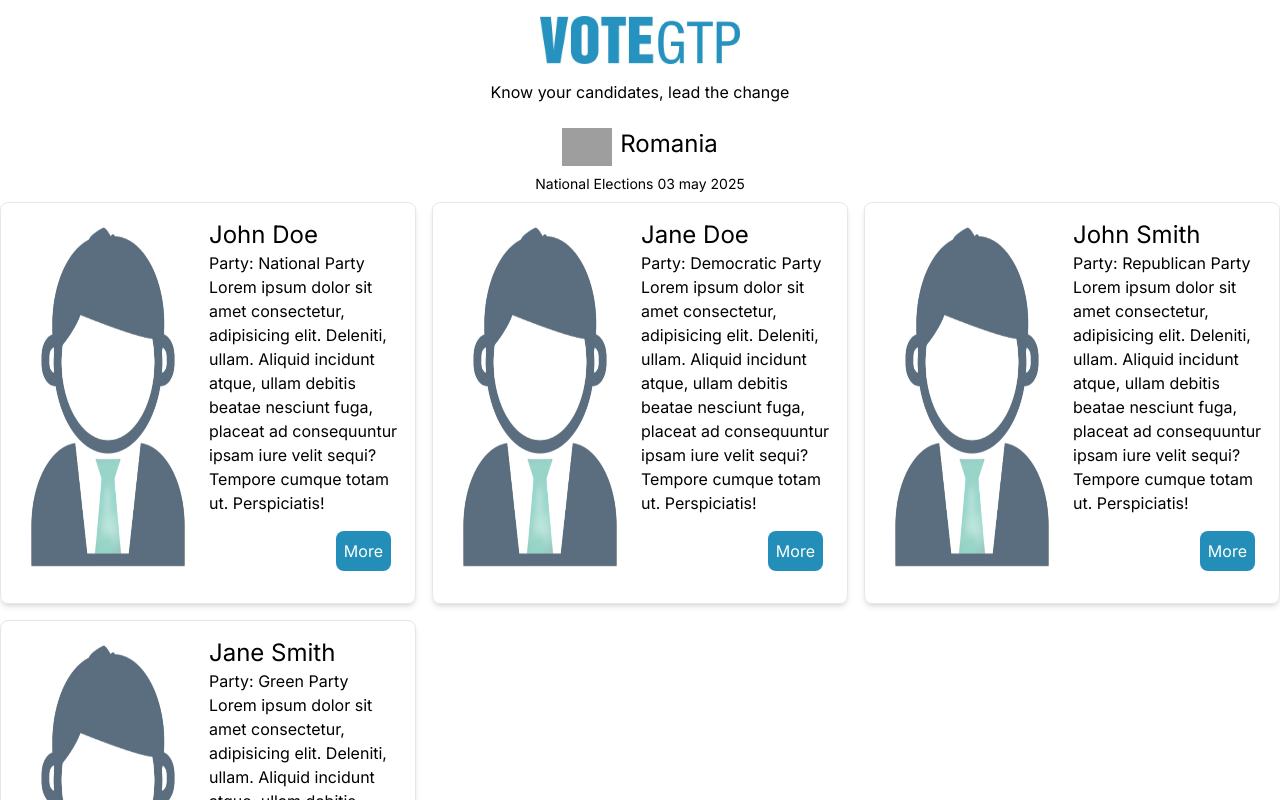
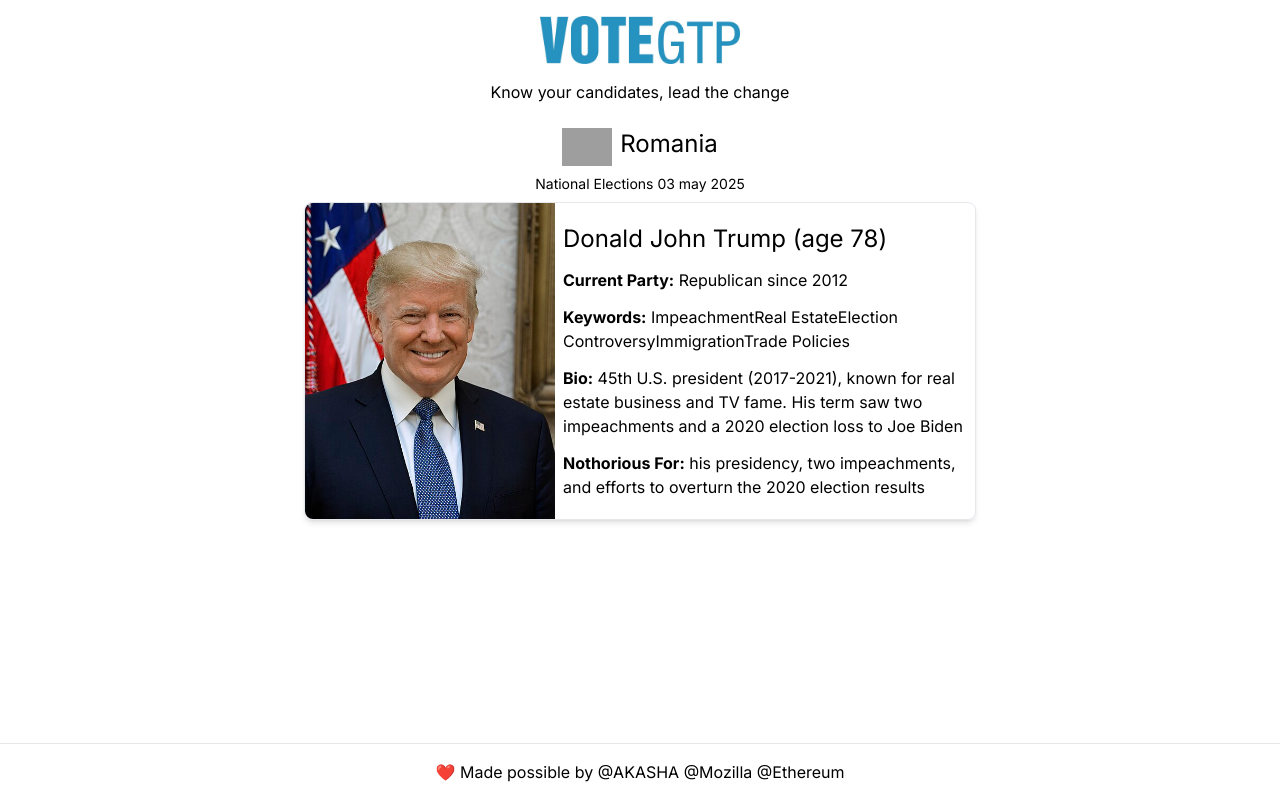
Before and after one commit to 42piratas/VOTEgpt, a Next.js app: page /elections/national-elections in a window 1280 px wide. Shown: the top 800 px of the page. Built offline with nearby package versions, Linux system fonts and the light colour scheme; grey boxes are pictures that could not be loaded.

Commit message:
adjusts about elections page and candidate cards

```diff
--- a/src/app/elections/national-elections/components/candidateBox.tsx
+++ b/src/app/elections/national-elections/components/candidateBox.tsx
@@ -1,83 +1,41 @@
 'use client';
 
 import { Candidate } from '@/app/Common/types';
-import { Box, Modal } from '@mui/material';
 import Image from 'next/image';
-import React, { useState } from 'react';
-import style from 'styled-jsx/style';
+import React from 'react';
 
-const CandidateInformationModal: React.FC<{ candidate: Candidate }> = ({
-  candidate,
-}) => {
-  const [open, setOpen] = useState(false);
-  const handleClose = () => setOpen(false);
+const CandidateBox: React.FC<{ candidate: Candidate }> = ({ candidate }) => {
   return (
-    <div className='max-w-xl border rounded-lg shadow-md flex justify-between'>
-      <Modal
-        open={open}
-        onClose={handleClose}
-        aria-labelledby='modal-modal-title'
-        aria-describedby='modal-modal-description'
-      >
-        <Box sx={style}>
+    <div className='max-w-2xl border rounded-lg shadow-md flex justify-between'>
       <Image
+        style={{
+          borderRadius: '.5rem 0 0 .5rem',
+        }}
         src={candidate.image}
         alt={candidate.name}
-            width={200}
+        width={250}
         height={200}
         className='mx-auto'
-            objectFit='contain'
+        objectFit='cover'
         objectPosition='center'
       />
-          <div className='flex flex-col justify-between px-2 py-4 '>
-            <h3 className='text-2xl'>{candidate.name}</h3>
-            <p>Party: {candidate.party}</p>
-            <span title={candidate.description}>
-              {candidate.description.length > 300
-                ? candidate.description.slice(0, 100) + '...'
-                : candidate.description}
+      <div className='flex flex-col justify-between px-2 py-5 gap-2'>
+        <h3 className='text-2xl'>{`${candidate.name} (age ${candidate.age})`}</h3>
+        <p>
+          <strong>Current Party:</strong> {candidate.partyCurrent}
+        </p>
+        <p>
+          <strong>Keywords:</strong> {candidate.keyworkds}
+        </p>
+        <span title={candidate.bio}>
+          <strong>Bio:</strong> {candidate.bio}
+        </span>
+        <span title={candidate.nothoriousFor}>
+          <strong>Nothorious For:</strong> {candidate.nothoriousFor}
         </span>
       </div>
-        </Box>
-      </Modal>
     </div>
   );
 };
 
-const CandidateBox: React.FC<{ candidate: Candidate }> = ({ candidate }) => {
-  const [open, setOpen] = useState(false);
-
-  return (
-    <>
-      <div className='max-w-xl border rounded-lg shadow-md flex justify-between'>
-        <Image
-          src={candidate.image}
-          alt={candidate.name}
-          width={200}
-          height={200}
-          className='mx-auto'
-          objectFit='contain'
-          objectPosition='center'
-        />
-        <div className='flex flex-col justify-between px-2 py-4 '>
-          <h3 className='text-2xl'>{candidate.name}</h3>
-          <p>Party: {candidate.party}</p>
-          <span title={candidate.description}>
-            {candidate.description.length > 300
-              ? candidate.description.slice(0, 100) + '...'
-              : candidate.description}
-          </span>
-          <button
-            onClick={() => setOpen(true)}
-            className='w-fit bg-[#238FB8] text-white p-2 rounded-lg self-end m-4'
-          >
-            More
-          </button>
-        </div>
-      </div>
-      {open && <CandidateInformationModal candidate={candidate} />}
-    </>
-  );
-};
-
 export default CandidateBox;
--- a/src/app/elections/national-elections/data.ts
+++ b/src/app/elections/national-elections/data.ts
@@ -2,30 +2,42 @@ import { Candidate } from '@/app/Common/types';
 
 export const CandidatesPresidentialELections: Candidate[] = [
   {
-    image: '/illustration-businessman.png',
-    name: 'John Doe',
-    party: 'National Party',
-    description:
-      'Lorem ipsum dolor sit amet consectetur, adipisicing elit. Deleniti, ullam. Aliquid incidunt atque, ullam debitis beatae nesciunt fuga, placeat ad consequuntur ipsam iure velit sequi? Tempore cumque totam ut. Perspiciatis!',
-  },
-  {
-    image: '/illustration-businessman.png',
-    name: 'Jane Doe',
-    party: 'Democratic Party',
-    description:
-      'Lorem ipsum dolor sit amet consectetur, adipisicing elit. Deleniti, ullam. Aliquid incidunt atque, ullam debitis beatae nesciunt fuga, placeat ad consequuntur ipsam iure velit sequi? Tempore cumque totam ut. Perspiciatis!',
-  },
-  {
-    image: '/illustration-businessman.png',
-    name: 'John Smith',
-    party: 'Republican Party',
-    description:
-      'Lorem ipsum dolor sit amet consectetur, adipisicing elit. Deleniti, ullam. Aliquid incidunt atque, ullam debitis beatae nesciunt fuga, placeat ad consequuntur ipsam iure velit sequi? Tempore cumque totam ut. Perspiciatis!',
-  },
-  {
-    image: '/illustration-businessman.png',
-    name: 'Jane Smith',
-    party: 'Green Party',
+    image: '/Donald_Trump_official_portrait.jpg',
+    name: 'Donald John Trump',
+    born: '1946, New York City, U.S.',
+    education: 'Bachelor of Science in Economics, 1968',
+    age: 78,
+    partyCurrent: 'Republican since 2012',
+    partyPrevious: 'Republican (1987–1999, 2009–2011)',
+    links: [
+      {
+        wikipedia: 'https://en.wikipedia.org/wiki/Donald_Trump',
+        website: 'https://www.donaldjtrump.com/',
+        social: 'https://www.instagram.com/realdonaldtrump/',
+      },
+    ],
+    platform:
+      'tax cuts and deregulation, border wall and strict immigration policies, renegotiating trade deals, repeal and replace Obamacare, “America First” foreign policy.',
+    endorsements:
+      'Rudy Giuliani, Newt Gingrich, Jerry Falwell Jr, various Republican governor, conservative business leaders.',
+    foundingSources:
+      'personal wealth, donations, fundraising events, Political Action Committees (PACs), Small Dollar Donations.',
+    previewsPoliticalExperience:
+      'before his presidency, he had limited political experience, briefly running in the 2000 Reform Party primaries and considering presidential bids in 1988, 2004, and 2012.',
+    criminalHistory:
+      'he faced two impeachments, charges for mishandling classified documents, falsifying business records, and attempting to overturn the 2020 election.',
+    keyworkds: [
+      'Impeachment',
+      'Real Estate',
+      'Election Controversy',
+      'Immigration',
+      'Trade Policies',
+    ],
+    bio: '45th U.S. president (2017-2021), known for real estate business and TV fame. His term saw two impeachments and a 2020 election loss to Joe Biden',
+    simpleDescription:
+      'Lorem ipsum dolor sit amet consectetur, adipisicing elit.',
+    nothoriousFor:
+      'his presidency, two impeachments, and efforts to overturn the 2020 election results',
     description:
       'Lorem ipsum dolor sit amet consectetur, adipisicing elit. Deleniti, ullam. Aliquid incidunt atque, ullam debitis beatae nesciunt fuga, placeat ad consequuntur ipsam iure velit sequi? Tempore cumque totam ut. Perspiciatis!',
   },
--- a/src/app/elections/national-elections/page.tsx
+++ b/src/app/elections/national-elections/page.tsx
@@ -24,7 +24,7 @@ const NationalElections: React.FC = () => {
           </div>
           <span className='text-sm'>National Elections 03 may 2025</span>
         </div>
-        <div className='grid grid-cols-3 gap-4 mb-4'>
+        <div>
           {CandidatesPresidentialELections.map((candidate, index) => (
             <CandidateBox key={index} candidate={candidate} />
           ))}
```
Also changed, not shown: src/app/Common/types/index.ts (+21 -1 lines), public/Donald_Trump_official_portrait.jpg (added). Lines whose indentation alone changed are shown as unchanged.
